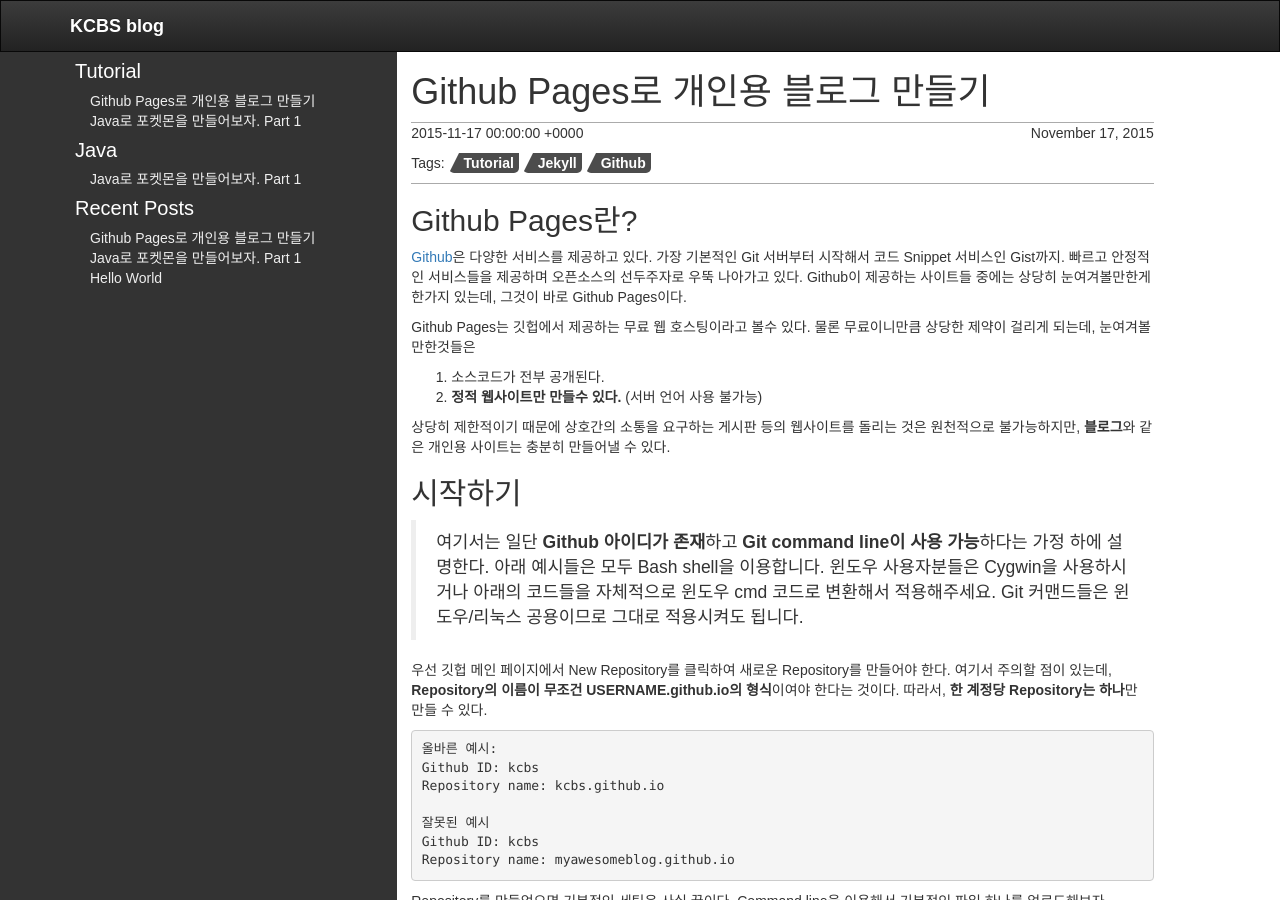
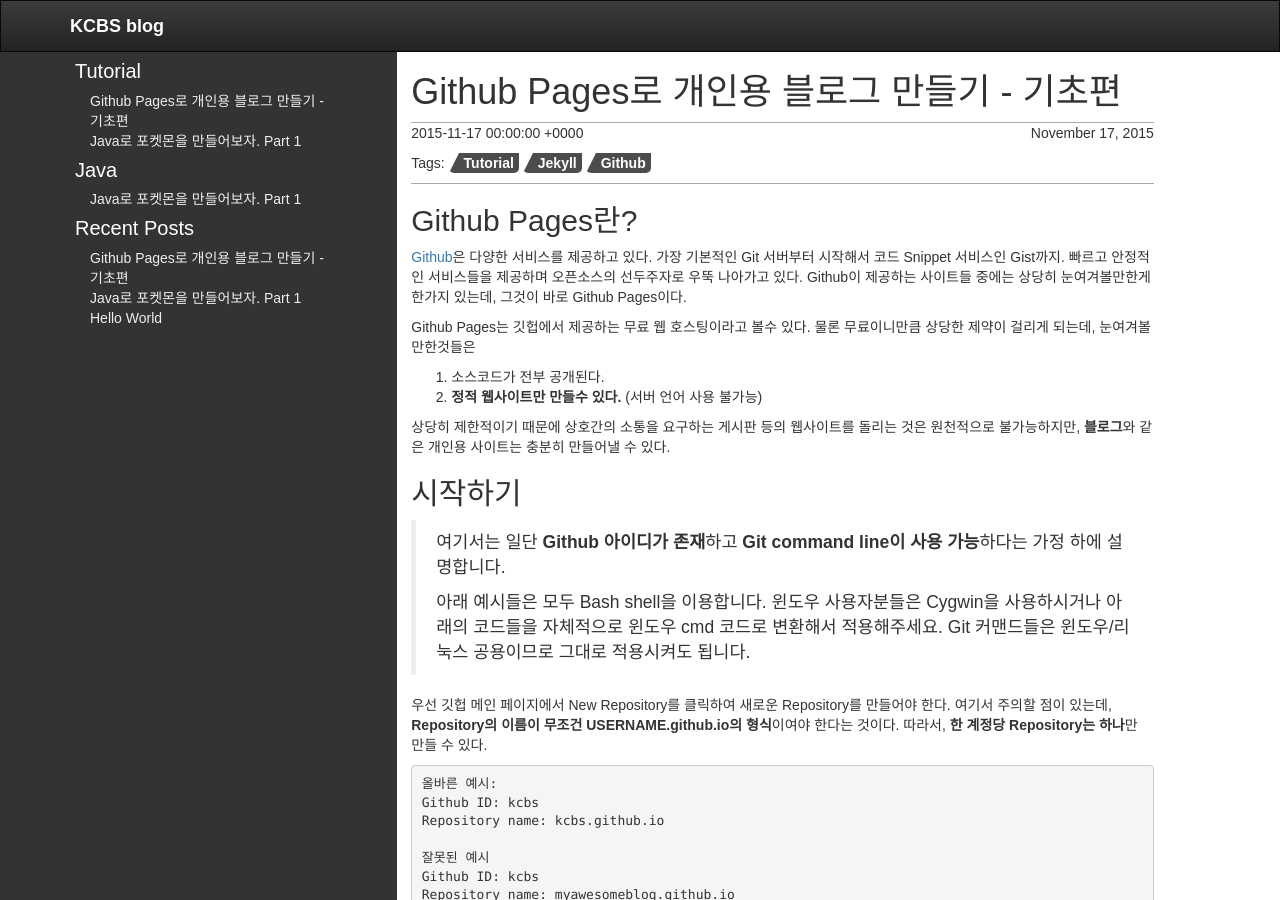
Before and after one commit to kcbs/kcbs.github.io, a Jekyll site: the page built from _posts/2015-11-17-Github-Pages.md, in a window 1280 px wide and 900 px high. Built offline with Jekyll 4.4.1, drawn with Linux system fonts in a browser that asks for light colours; Markdown is read by kramdown in place of the engine named in the settings.

Commit message:
minor fix

```diff
--- a/_posts/2015-11-17-Github-Pages.md
+++ b/_posts/2015-11-17-Github-Pages.md
@@ -1,6 +1,6 @@
 ---
 layout: default
-title: Github Pages로 개인용 블로그 만들기
+title: Github Pages로 개인용 블로그 만들기 - 기초편
 tags:
 - Tutorial
 - Jekyll
@@ -19,7 +19,8 @@
 
 ## 시작하기
 
-> 여기서는 일단 **Github 아이디가 존재**하고 **Git command line이 사용 가능**하다는 가정 하에 설명한다.
+> 여기서는 일단 **Github 아이디가 존재**하고 **Git command line이 사용 가능**하다는 가정 하에 설명합니다.
+>
 > 아래 예시들은 모두 Bash shell을 이용합니다. 윈도우 사용자분들은 Cygwin을 사용하시거나 아래의 코드들을 자체적으로 윈도우 cmd 코드로 변환해서 적용해주세요. Git 커맨드들은 윈도우/리눅스 공용이므로 그대로 적용시켜도 됩니다.
 
 우선 깃헙 메인 페이지에서 New Repository를 클릭하여 새로운 Repository를 만들어야 한다. 여기서 주의할 점이 있는데, **Repository의 이름이 무조건 USERNAME.github.io의 형식**이여야 한다는 것이다. 따라서, **한 계정당 Repository는 하나**만 만들 수 있다.
```
Also changed, not shown: 10 other files.
